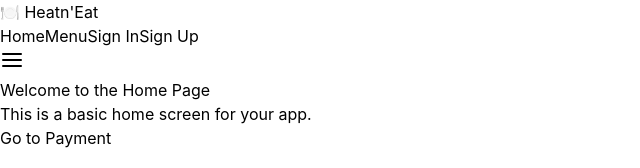
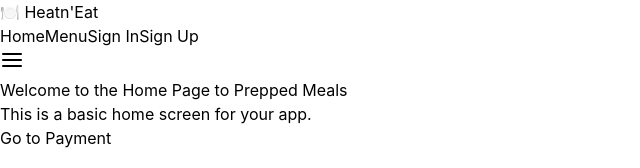
Before and after one commit to Prepped-Meals/Prepped-meals.client, a React (Create React App) app: page / in a window 1280 px wide. Shown: the top 168 px of the page, without its empty margins (0-640 px from the left). Built offline with nearby package versions, Linux system fonts and the light colour scheme.

Commit message:
change the welcome banner

```diff
--- a/src/pages/home.jsx
+++ b/src/pages/home.jsx
@@ -14,7 +14,7 @@
 
   return (
     <div className="flex flex-col items-center justify-center h-screen bg-gray-100">
-      <h1 className="text-4xl font-bold">Welcome to the Home Page</h1>
+      <h1 className="text-4xl font-bold">Welcome to the Home Page to Prepped Meals</h1>
       <p className="text-lg mt-2">This is a basic home screen for your app.</p>
       <Button onClick={handleClick}>Go to Payment</Button>
     </div>
```
